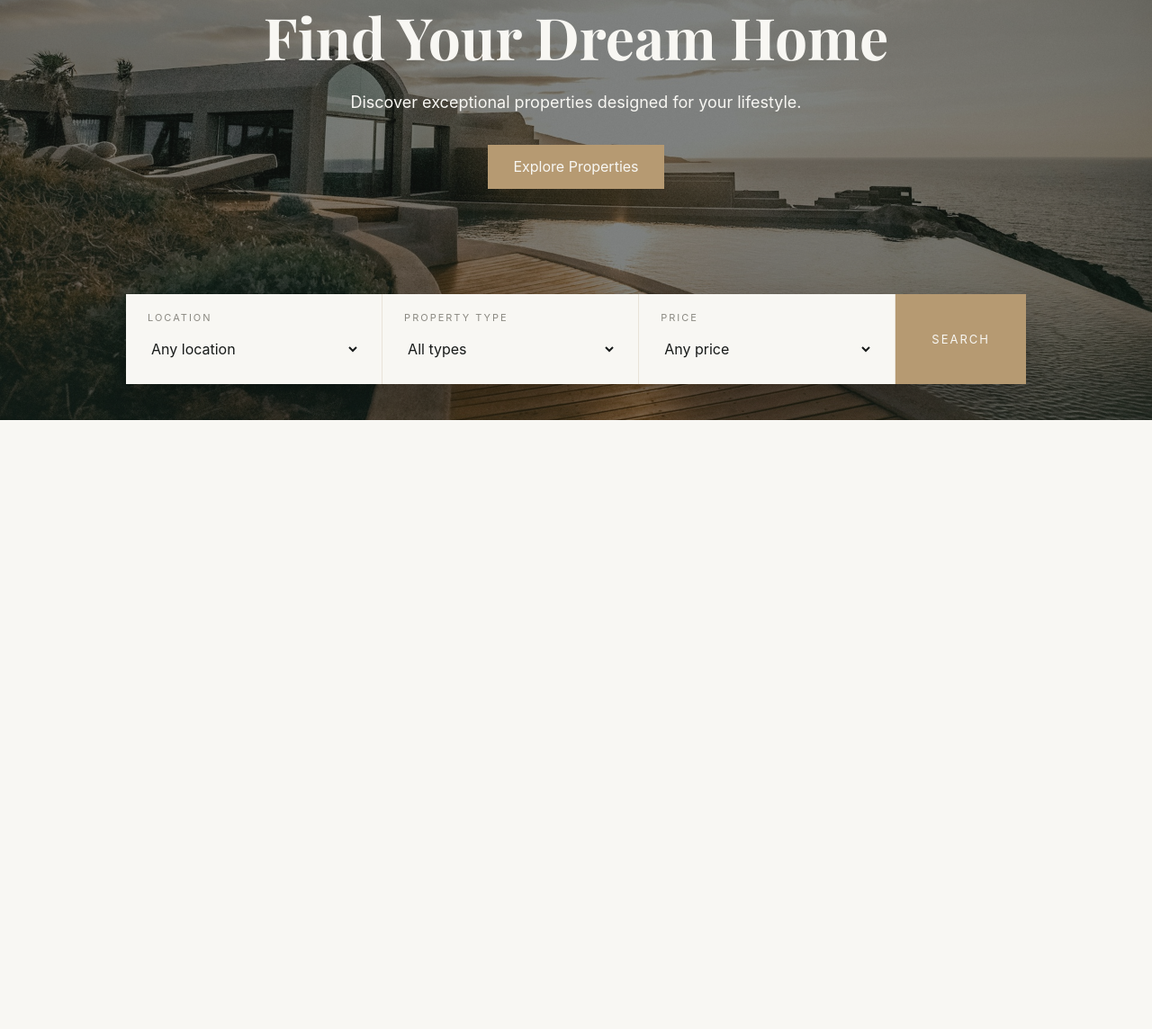
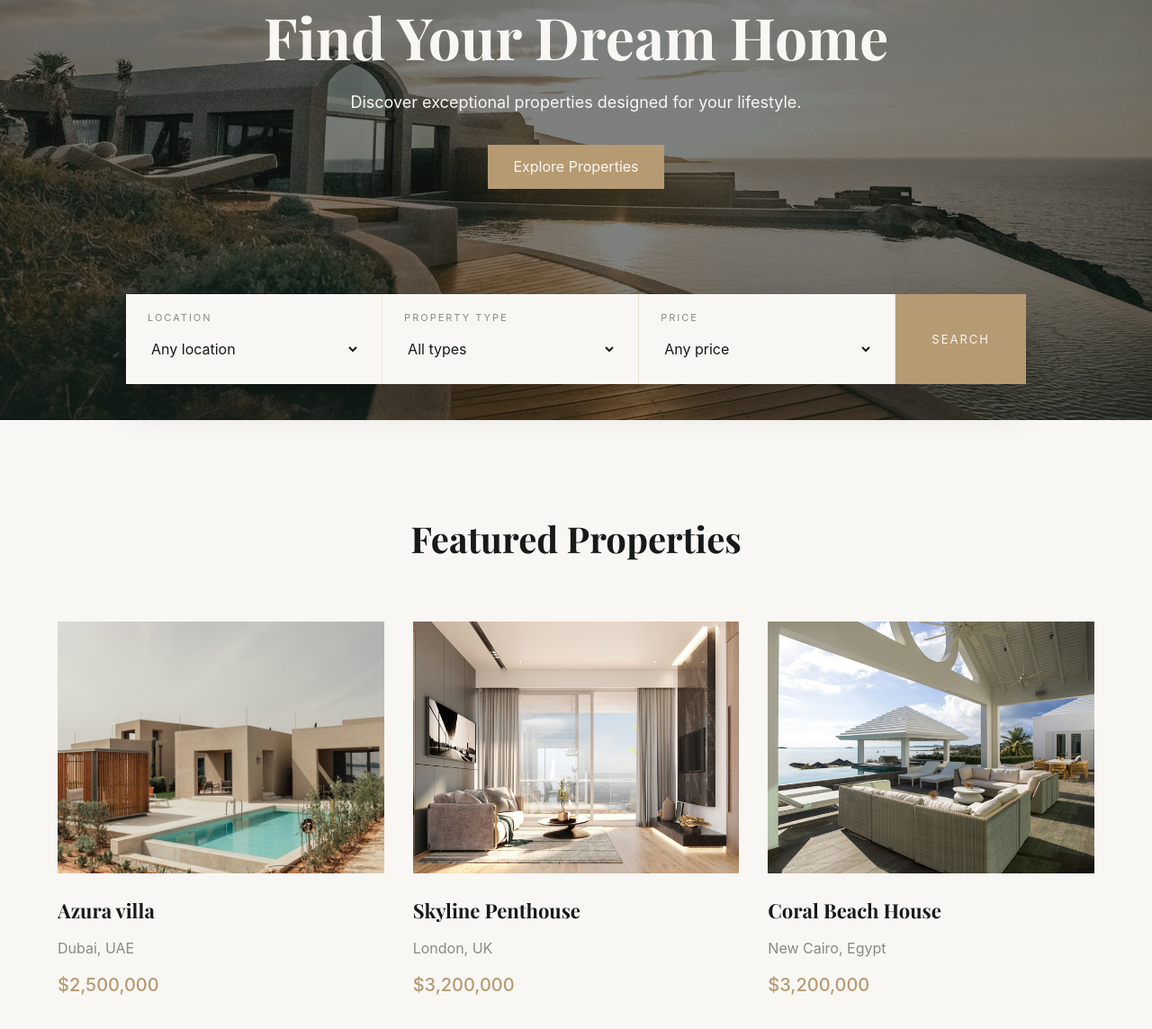
Before and after one commit to A-mira-1010/luxe-estate, a plain HTML site: page index.html in a window 1280 px wide. Shown: the part 344-1488 px from the top of the page at 90% size. Before the commit the page ends 811 px from the top, so only its background shows below. Drawn offline with nearby package versions, Linux system fonts and the light colour scheme; a web font is replaced by a local one.

Commit message:
Add featured properties section

```diff
--- a/css/style.css
+++ b/css/style.css
@@ -166,6 +166,54 @@ ul {
   letter-spacing: 2px;
   text-transform: uppercase;
 }
+/* ==== Featured Properties ==== */
+.featured {
+  padding: 100px 0;
+}
+.container {
+  max-width: 1200px;
+  margin: 0 auto;
+  padding: 0 24px;
+}
+.featured h2 {
+  font-family: var(--font-heading);
+  font-size: 40px;
+  text-align: center;
+  margin-bottom: 60px;
+}
+.properties-grid {
+  display: grid;
+  grid-template-columns: repeat(3, 1fr);
+  gap: 32px;
+}
+.property-card {
+  background: var(--white);
+  overflow: hidden;
+}
+.property-card img {
+  width: 100%;
+  height: 280px;
+  object-fit: cover;
+  display: block;
+}
+.property-info {
+  padding: 24px 0;
+}
+.property-info h3 {
+  font-family: var(--font-heading);
+  font-size: 22px;
+  margin-bottom: 12px;
+}
+.location {
+  color: var(--gray);
+  margin-bottom: 12px;
+}
+.price {
+  color: var(--champagne);
+  font-size: 20px;
+  font-weight: 500;
+}
+
 /* ===== Responsive ===== */
 @media (max-width: 900px) {
   .hero {
@@ -229,4 +277,10 @@ ul {
   .navbar {
     position: relative;
   }
+  .properties-grid {
+    grid-template-columns: 1fr;
+  }
+  .featured {
+    padding: 60px 0;
+  }
 }
--- a/index.html
+++ b/index.html
@@ -63,6 +63,46 @@
         <button type="button" class="btn">Search</button>
       </div>
     </section>
+    <section class="featured">
+      <div class="container">
+        <h2>Featured Properties</h2>
+        <div class="properties-grid">
+          <article class="property-card">
+            <img
+              src="images/properties/villa-1.jpg"
+              alt="Modern villa with swimming pool"
+            />
+            <div class="property-info">
+              <h3>Azura villa</h3>
+              <p class="location">Dubai, UAE</p>
+              <p class="price">$2,500,000</p>
+            </div>
+          </article>
+          <article class="property-card">
+            <img
+              src="images/properties/apartment-1.jpg"
+              alt="Luxury apartment living room"
+            />
+            <div class="property-info">
+              <h3>Skyline Penthouse</h3>
+              <p class="location">London, UK</p>
+              <p class="price">$3,200,000</p>
+            </div>
+          </article>
+          <article class="property-card">
+            <img
+              src="images/properties/beach-1.jpg"
+              alt="Beach huse terrace with sea view"
+            />
+            <div class="property-info">
+              <h3>Coral Beach House</h3>
+              <p class="location">New Cairo, Egypt</p>
+              <p class="price">$3,200,000</p>
+            </div>
+          </article>
+        </div>
+      </div>
+    </section>
     <script src="js/script.js"></script>
   </body>
 </html>
```
Also changed, not shown: images/properties/apartment-1.jpg (added), images/properties/beach-1.jpg (added), images/properties/villa-1.jpg (added).
